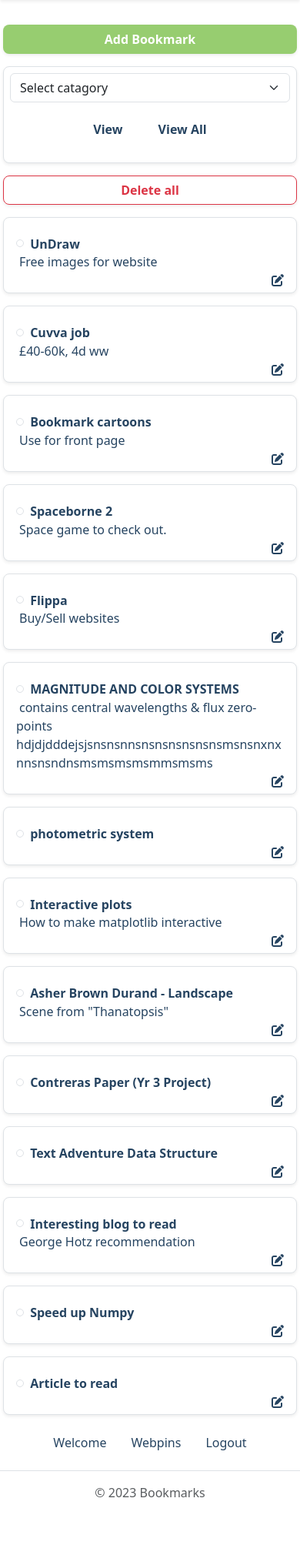
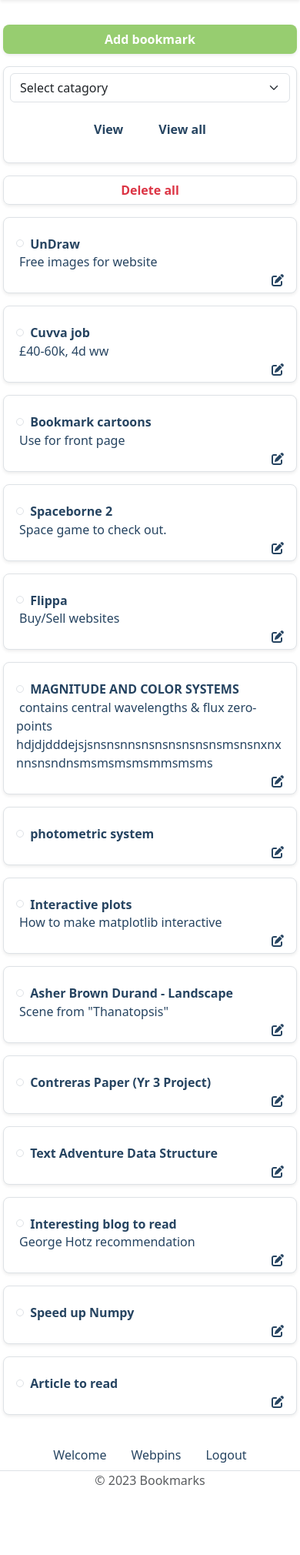
Before and after one commit to levetation/Webpin, a Django app: page /bookmarks in a window 390 px wide. Shown: the part 61-2081 px from the top of the page at 77% size. Before the commit the page ends 2006 px from the top, so only its background shows below. Run offline with Django 4.2, Linux system fonts and the light colour scheme; a user stored in the database is signed in; data comes from the database, SQL or seed files in the repository; both versions use the stored data as it was after the commit; some libraries are stand-ins or nearby versions.

Commit message:
Footer fix

```diff
--- a/bookmarks/settings.py
+++ b/bookmarks/settings.py
@@ -34,9 +34,12 @@
 if dev == False:
     DEBUG = False
     ALLOWED_HOSTS = ["louieleverett.eu.pythonanywhere.com"]
+    # ALLOWED_HOSTS = ["*"]
 else:
     DEBUG = True
     ALLOWED_HOSTS = []
+    # ALLOWED_HOSTS = ["*"]
+
 
 # Application definition
 
--- a/bookmarks_main/templates/bookmarks_main/index.html
+++ b/bookmarks_main/templates/bookmarks_main/index.html
@@ -1,59 +1,6 @@
-<!DOCTYPE html>
-<html lang="en">
-  <head>
-    <meta charset="utf-8">
-    <meta name="viewport" content="width=device-width, initial-scale=1">
-    <title>Webpin</title>
-    <link href="https://cdn.jsdelivr.net/npm/bootstrap@5.3.0-alpha1/dist/css/bootstrap.min.css" rel="stylesheet" integrity="sha384-GLhlTQ8iRABdZLl6O3oVMWSktQOp6b7In1Zl3/Jr59b6EGGoI1aFkw7cmDA6j6gD" crossorigin="anonymous">
-    <script src="https://kit.fontawesome.com/9fe3012a5e.js" crossorigin="anonymous"></script>
-    <!-- {% load static %}
-    <link rel="shortcut icon" type="image/png" href="{% static '..\..\static\bookmarks_main\webpin-logo.png' %}"> -->
-  </head>
-  <body>
-    <nav class="navbar navbar-expand-sm bg-white mb-3 shadow-sm">
-      <div class="container">
-            {% if user.is_authenticated %}
-            <a class="navbar-brand fw-bold fs-3" style="color: #264461" href="{% url 'home-page' %}">
-                Webpin
-                <i class="fa-solid fa-thumbtack" style="animation: none;" onmouseover="this.style.animation='fa-bounce 0.75s infinite';" onmouseout="this.style.animation='none';"></i>
-            </a>
-            {% else %}
-            <a class="navbar-brand fw-bold fs-3" style="color: #264461" href="{% url 'login' %}">
-                Webpin
-                <i class="fa-solid fa-thumbtack" style="animation: none;" onmouseover="this.style.animation='fa-bounce 0.75s infinite';" onmouseout="this.style.animation='none';"></i>
-            </a>
-            {% endif %}
-          <button class="navbar-toggler" type="button" data-bs-toggle="collapse" data-bs-target="#navbarNav" aria-controls="navbarNav" aria-expanded="false" aria-label="Toggle navigation">
-            <span class="navbar-toggler-icon"></span>
-          </button>
-          <div class="collapse navbar-collapse justify-content-end" id="navbarNav">
-            <ul class="navbar-nav">
-              {% if user.is_authenticated %}
-              <li class="nav-item">
-                <a class="nav-link" href="{% url 'home-page' %}" style="color: #264461">Home</a>
-              </li>
-                <li class="nav-item">
-                  <a class="nav-link" href="{% url 'user_profile' %}" style="color: #264461">Account</a>
-                </li>
-                <li class="nav-item">
-                  <a class="nav-link" href="{% url 'logout' %}" style="color: #264461">Logout</a>
-                </li>
-              {% else %}
+{% extends './template.html' %}
 
-                <li class="nav-item">
-                  <a class="nav-link" href="{% url 'register_user' %}" style="color: #264461">Register</a>
-                </li>
-
-                <li class="nav-item">
-                  <a class="nav-link" href="{% url 'login' %}" style="color: #264461">Login</a>
-                </li>
-              {% endif %}
-            </ul>
-      </div>
-    </nav>
-
-    <!-- MAIN -->
-    <main class="m-3 min-vh-100">
+{% block content %}
 
     {% if messages %}
         {% for message in messages %}
@@ -81,7 +28,7 @@
                 {% csrf_token %}
                 <div class="row">
                 <button class="btn mt-3 rounded-3 shadow-sm fw-bold" style="background-color: rgb(151,205,112); color:white;" type="button" data-bs-toggle="collapse" data-bs-target="#collapseExample" aria-expanded="false" aria-controls="collapseExample">
-                    Add Bookmark
+                    Add bookmark
                 </button>
 
                     <div class="collapse bg-white p-2 mt-3 border shadow-sm rounded-3" id="collapseExample">
@@ -124,7 +71,7 @@
                     <input class="btn me-3 fw-bold" type="submit" name="select_catagory" value="View" style="color: #264461;">
                     <form method="post">
                     {% csrf_token %}
-                    <input class="btn fw-bold" type="submit" name="view_all" value="View All" style="color: #264461;">
+                    <input class="btn fw-bold" type="submit" name="view_all" value="View all" style="color: #264461;">
 
                     </p>
                 </form>
@@ -132,18 +79,10 @@
             </form>
 
             <!-- delete all bookmarks -->
-            <!-- {% if all_user_bookmarks_list %}
-            <form method="post">
-              {% csrf_token %}
-              <div class="row mt-3">
-                <input class="btn btn-outline-danger fw-bold" type="submit" name="delete_all_bookmarks" value="Delete All">
-              </div>
-            </form>
-            {% endif %} -->
 
             {% if all_user_bookmarks_list %}
               <div class="row mt-3">
-                <button class="btn btn-outline-danger fw-bold rounded-3 shadow-sm" type="button" data-bs-toggle="modal" data-bs-target="#DeleteAllBookmarksModal">Delete all</button>
+                <button class="btn fw-bold rounded-3 shadow-sm border text-danger" type="button" data-bs-toggle="modal" data-bs-target="#DeleteAllBookmarksModal">Delete all</button>
                 <!-- <i class="fa-solid fa-trash-can"></i> -->
               </div>
 
@@ -225,36 +164,4 @@
         <p class="text-danger">You must be logged in to see this content</p>
     {% endif %}
 
-    </main>
-
-    <footer style="width: 100%; bottom: 0;">
-      <ul class="nav justify-content-center border-bottom pb-3 mb-3">
-        <li class="nav-item">
-          <a class="nav-link" style="color: #264461" href="{% url 'home-main' %}">Welcome</a>
-        </li>
-      {% if user.is_authenticated %}
-        <!-- <li class="nav-item">
-          <a class="nav-link" style="color: #264461" href="{% url 'home-page' %}">Bookmarks</a>
-        </li> -->
-        <li class="nav-item">
-          <a class="nav-link" href="{% url 'home-page' %}" style="color: #264461">Webpins</a>
-        </li>
-        <li class="nav-item">
-          <a class="nav-link" href="{% url 'logout' %}" style="color: #264461">Logout</a>
-        </li>
-      {% else %}
-        <!-- <li class="nav-item">
-          <a class="nav-link" style="color: #264461" href="{% url 'login' %}">Bookmarks</a>
-        </li> -->
-        <li class="nav-item">
-          <a class="nav-link" href="{% url 'register_user' %}" style="color: #264461">Register</a>
-        </li>
-        <li class="nav-item">
-          <a class="nav-link" href="{% url 'login' %}" style="color: #264461">Login</a>
-        </li>
-      {% endif %}
-      </ul>
-      <p class="text-center text-muted">© 2023 Bookmarks</p>
-    </footer>
-
-  <script src="https://cdn.jsdelivr.net/npm/bootstrap@5.3.0-alpha1/dist/js/bootstrap.bundle.min.js" integrity="sha384-w76AqPfDkMBDXo30jS1Sgez6pr3x5MlQ1ZAGC+nuZB+EYdgRZgiwxhTBTkF7CXvN" crossorigin="anonymous"></script>
+{% endblock %}
--- a/bookmarks_main/templates/bookmarks_main/template.html
+++ b/bookmarks_main/templates/bookmarks_main/template.html
@@ -2,14 +2,14 @@
 <html lang="en">
   <head>
     <meta charset="utf-8">
-    <meta name="viewport" content="width=device-width, initial-scale=1">
+    <meta name="viewport" content="width=device-width, initial-scale=1 shrink-to-fit=no">
     <title>Webpin</title>
     <link href="https://cdn.jsdelivr.net/npm/bootstrap@5.3.0-alpha1/dist/css/bootstrap.min.css" rel="stylesheet" integrity="sha384-GLhlTQ8iRABdZLl6O3oVMWSktQOp6b7In1Zl3/Jr59b6EGGoI1aFkw7cmDA6j6gD" crossorigin="anonymous">
     <script src="https://kit.fontawesome.com/9fe3012a5e.js" crossorigin="anonymous"></script>
     <!-- {% load static %}
     <link rel="shortcut icon" type="image/png" href="{% static '..\..\static\bookmarks_main\webpin-logo.png' %}"> -->
   </head>
-  <body>
+  <body style="display:flex; flex-direction:column; min-height: 100vh;">
     <nav class="navbar navbar-expand-sm bg-white mb-3 shadow-sm">
       <div class="container">
         {% if user.is_authenticated %}
@@ -30,7 +30,7 @@
             <ul class="navbar-nav">
               {% if user.is_authenticated %}
               <li class="nav-item">
-                <a class="nav-link" href="{% url 'home-page' %}" style="color: #264461">Home</a>
+                <a class="nav-link" href="{% url 'home-page' %}" style="color: #264461">Webpins</a>
               </li>
                 <li class="nav-item">
                   <a class="nav-link" href="{% url 'user_profile' %}" style="color: #264461">Account</a>
@@ -52,7 +52,7 @@
       </div>
     </nav>
     <!-- style="min-height: 100vh; position: relative;" -->
-    <main class="m-3 min-vh-100">
+    <main class="mx-3 mb-3">
 
       {% if messages %}
         {% for message in messages %}
@@ -67,8 +67,8 @@
       <!-- ............ -->
   </main>
   <!-- style="position: relative; height: auto; width: 100%; bottom: 0;" -->
-  <footer style="width: 100%; bottom: 0; position: absolute; height: auto;">
-    <ul class="nav justify-content-center border-bottom pb-3 mb-3">
+  <footer style="flex:0 0 150px; margin-top:auto; width: 100%; ">
+    <ul class="nav justify-content-center border-bottom">
       <li class="nav-item">
         <a class="nav-link" style="color: #264461" href="{% url 'home-main' %}">Welcome</a>
       </li>
--- a/members/templates/authenticate/login.html
+++ b/members/templates/authenticate/login.html
@@ -15,7 +15,7 @@
 			    	<input type="password" class="form-control" name="password" placeholder="Enter Password">
 			 	</div>
 			  <div class="d-flex justify-content-center mt-3">
-			  	<input style="background-color: rgb(151,205,112); color:white;" type="submit" value="Login" class="btn rounded-3 shadow-sm">
+			  	<input style="background-color: rgb(151,205,112); color:white;" type="submit" value="Login" class="btn rounded-3 shadow-sm fw-bold">
 			  </div>
 			</form>
 		</div>
--- a/members/templates/authenticate/register_user.html
+++ b/members/templates/authenticate/register_user.html
@@ -27,7 +27,7 @@
 						<li>Your password can’t be entirely numeric.</li>
 					</ul>
 					<div class="col d-flex justify-content-center">
-						<input type="submit" value="Submit" class="btn rounded-3 shadow-sm" style="background-color: rgb(151,205,112); color:white;">
+						<input type="submit" value="Submit" class="btn rounded-3 shadow-sm fw-bold" style="background-color: rgb(151,205,112); color:white;">
 					</div>
 				</div>
 				</form>
--- a/members/templates/authenticate/update_profile.html
+++ b/members/templates/authenticate/update_profile.html
@@ -28,7 +28,7 @@
                             <li>Your password can’t be entirely numeric.</li>
                         </ul>
                         <div class="col d-flex justify-content-center">
-                            <input type="submit" value="Update profile" class="btn rounded-3 shadow-sm" style="background-color: rgb(151,205,112); color:white;">
+                            <input type="submit" value="Update profile" class="btn rounded-3 shadow-sm fw-bold" style="background-color: rgb(151,205,112); color:white;">
                         </div>
                     </div>
                     </form>
--- a/members/templates/authenticate/user_profile.html
+++ b/members/templates/authenticate/user_profile.html
@@ -9,7 +9,7 @@
                         <div class="col-12 container text-center">
                             <p><span class="fw-bold" style="color: #264461">Username:</span> {{user_object.username}}</p>
                             <p><span class="fw-bold" style="color: #264461">Email:</span> {{user_object.email}}</p>
-                            <a href="{% url 'update_profile' %}" class="btn btn-outline-success text-center rounded-3 shadow-sm"><i class="fa-solid fa-pen-to-square"></i> Edit Profile</a>
+                            <a href="{% url 'update_profile' %}" class="btn text-center rounded-3 shadow-sm fw-bold" style="background-color: rgb(151,205,112); color: white;"><i class="fa-solid fa-pen-to-square"></i> Edit Profile</a>
                         </div>
                         <div class="col-12 container text-center">
                             <a href="{% url 'home-page' %}" class="btn btn-white border mt-3 rounded-3 shadow-sm">Back</a>
```
Also changed, not shown: bookmarks_main/templates/bookmarks_main/welcome.html (+14 -4 lines), db.sqlite3.
